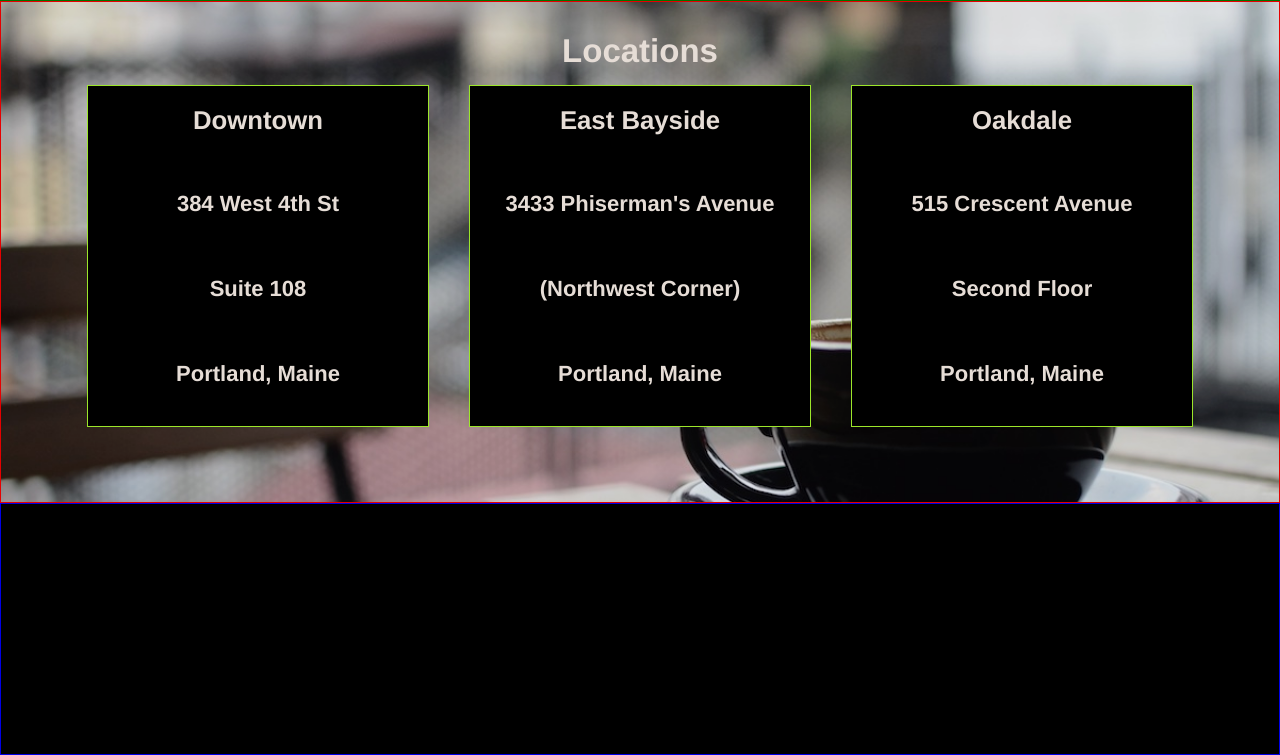
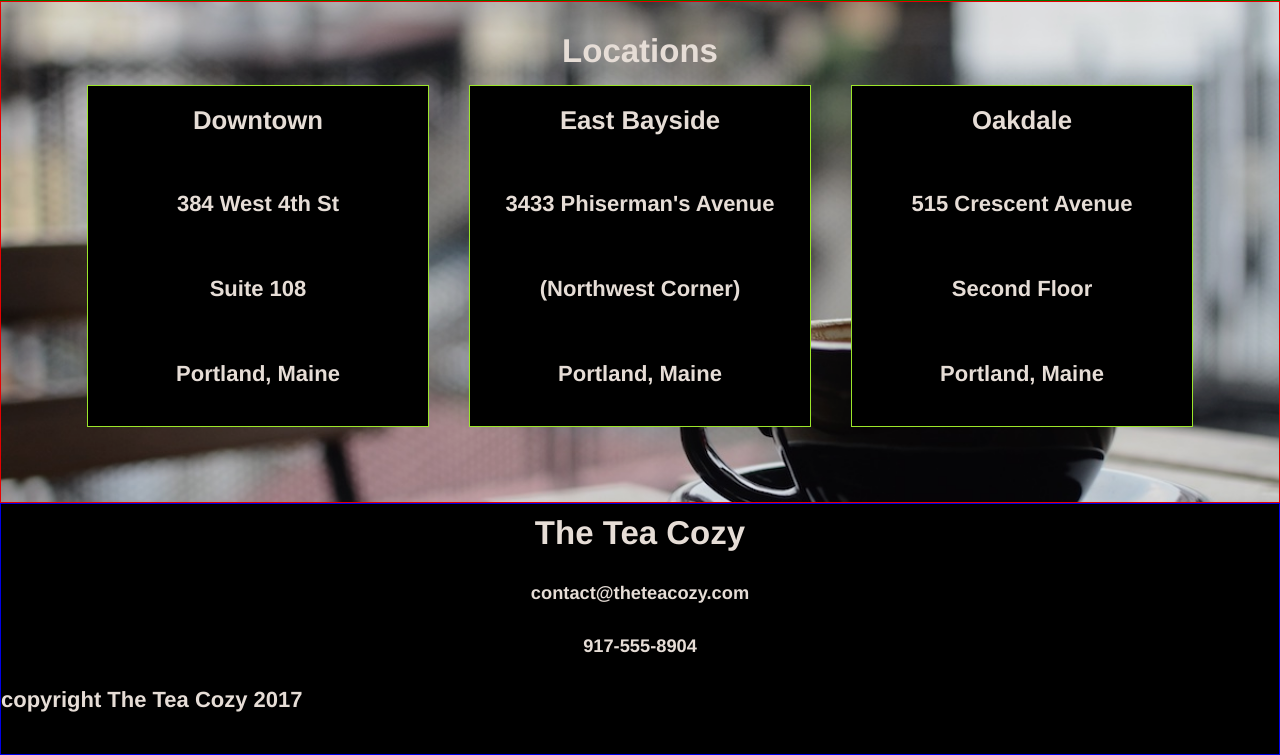
Before and after one commit to aljpacho/tea-cozy-landing-page, a plain HTML site: page index.html in a window 1280 px wide. Shown: the part 1493-2248 px from the top of the page. Drawn offline with Linux system fonts and the light colour scheme.

Commit message:
Added footer content

```diff
--- a/index.html
+++ b/index.html
@@ -87,7 +87,14 @@
         </section>
     </main>
     <footer>
-
+        <div class="wrapper">
+            <h2>The Tea Cozy</h2>
+            <h5>contact@theteacozy.com</h5>
+            <h5>917-555-8904</h5>
+        </div>
+        <div class="copyright">
+            <h4>copyright The Tea Cozy 2017</h4>
+        </div>
     </footer>
 </body>
 </html>
```
